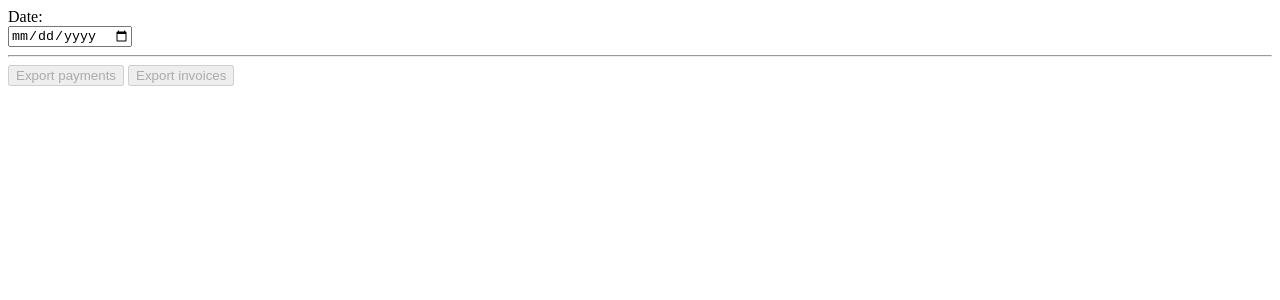
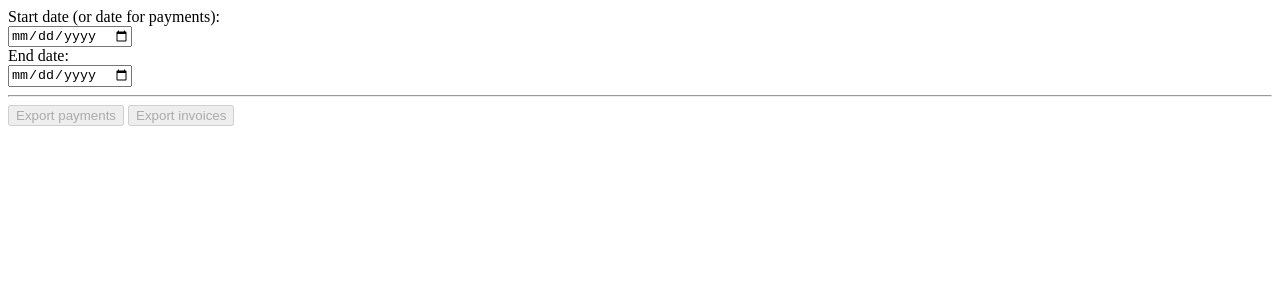
Before and after one commit to tymzap/stripe-exporter, a Next.js app: page / in a window 1280 px wide. Shown: the top 300 px of the page. Built offline with nearby package versions, Linux system fonts and the light colour scheme.

Commit message:
Implement selecting start date and end date for exporting invoices

```diff
--- a/src/app/api/invoices/prepareZipFile.js
+++ b/src/app/api/invoices/prepareZipFile.js
@@ -1,8 +1,8 @@
-import { getInvoicesForDay } from "~/lib/getInvoicesForDay";
+import { getInvoicesForDateRange } from "~/lib/getInvoicesForDateRange";
 import { createZipFile } from "~/lib/createZipFile";
 
-export async function prepareZipFile(day) {
-  const invoices = await getInvoicesForDay(new Date(day));
+export async function prepareZipFile(startDate, endDate) {
+  const invoices = await getInvoicesForDateRange(startDate, endDate);
 
   const content = invoices.map((invoice) => ({
     buffer: Buffer.from(invoice.arrayBuffer),
--- a/src/app/api/invoices/route.js
+++ b/src/app/api/invoices/route.js
@@ -1,14 +1,21 @@
 import { prepareZipFile } from "./prepareZipFile";
 
 export async function GET(request) {
-  const { searchParams } = new URL(request.url);
-  const day = searchParams.get("day");
+  const startDate = request.nextUrl.searchParams.get("startDate");
+  const endDate = request.nextUrl.searchParams.get("endDate");
 
-  if (!day) {
-    return new Response("day param missing", { status: 404 });
+  if (!startDate) {
+    return new Response("startDate param missing", { status: 404 });
   }
 
-  const zipFileStream = await prepareZipFile(day);
+  if (!endDate) {
+    return new Response("endDate param missing", { status: 404 });
+  }
+
+  const parsedStartDate = new Date(startDate);
+  const parsedEndDate = new Date(endDate);
+
+  const zipFileStream = await prepareZipFile(parsedStartDate, parsedEndDate);
 
   const headers = new Headers();
   headers.set("Content-Type", "application/zip");
--- a/src/app/api/payments/route.js
+++ b/src/app/api/payments/route.js
@@ -1,8 +1,7 @@
 import { preparePdfFile } from "./preparePdfFile";
 
 export async function GET(request) {
-  const { searchParams } = new URL(request.url);
-  const day = searchParams.get("day");
+  const day = request.nextUrl.searchParams.get("startDate");
 
   if (!day) {
     return new Response("day param missing", { status: 404 });
--- a/src/app/page.jsx
+++ b/src/app/page.jsx
@@ -4,21 +4,36 @@ import { useHome } from "./useHome";
 
 export default function Home() {
   const {
-    handleChangeDate,
+    startDate,
+    endDate,
+    handleChangeStartDate,
+    handleChangeEndDate,
     handleExportInvoices,
     handleExportPayments,
     isInvoiceExportDisabled,
     isPaymentExportDisabled,
-    date,
   } = useHome();
 
   return (
     <>
-      <label>
-        Date:
-        <br />
-        <input type="date" onChange={handleChangeDate} value={date} />
-      </label>
+      <div>
+        <label>
+          Start date (or date for payments):
+          <br />
+          <input
+            type="date"
+            onChange={handleChangeStartDate}
+            value={startDate}
+          />
+        </label>
+      </div>
+      <div>
+        <label>
+          End date:
+          <br />
+          <input type="date" onChange={handleChangeEndDate} value={endDate} />
+        </label>
+      </div>
       <hr />
       <button onClick={handleExportPayments} disabled={isPaymentExportDisabled}>
         Export payments
--- a/src/app/useHome.js
+++ b/src/app/useHome.js
@@ -2,37 +2,55 @@ import { useState } from "react";
 import { downloadFile } from "~/lib/downloadFile";
 
 export function useHome() {
-  const [date, setDate] = useState("");
+  const [startDate, setStartDate] = useState("");
+  const [endDate, setEndDate] = useState("");
+
+  const handleChangeStartDate = (event) => {
+    const newStartDate = event.target.value;
+
+    setStartDate(newStartDate);
+  };
+  const handleChangeEndDate = (event) => {
+    const newEndDate = event.target.value;
+
+    setEndDate(newEndDate);
+  };
+
+  const isPaymentExportDisabled = !Boolean(startDate);
+  const isInvoiceExportDisabled = !Boolean(startDate) || !Boolean(endDate);
 
   const handleExportPayments = async () => {
-    const payments = await fetch(`/api/payments?day=${date}`).then((response) =>
-      response.blob(),
-    );
+    const payments = await getPayments(startDate);
 
     downloadFile(payments, "payments.pdf");
   };
 
   const handleExportInvoices = async () => {
-    const invoices = await fetch(`/api/invoices?day=${date}`).then((response) =>
-      response.blob(),
-    );
+    const invoices = await getInvoices(startDate, endDate);
 
     downloadFile(invoices, "invoices.zip");
   };
 
-  const handleChangeDate = (event) => {
-    setDate(event.target.value);
-  };
-
-  const isPaymentExportDisabled = !Boolean(date);
-  const isInvoiceExportDisabled = !Boolean(date);
-
   return {
-    date,
+    startDate,
+    endDate,
+    handleChangeStartDate,
+    handleChangeEndDate,
     handleExportPayments,
     handleExportInvoices,
-    handleChangeDate,
     isPaymentExportDisabled,
     isInvoiceExportDisabled,
   };
 }
+
+async function getPayments(day) {
+  return await fetch(`/api/payments?day=${day}`).then((response) =>
+    response.blob(),
+  );
+}
+
+async function getInvoices(startDate, endDate) {
+  return await fetch(
+    `/api/invoices?startDate=${startDate}&endDate=${endDate}`,
+  ).then((response) => response.blob());
+}
--- a/src/lib/createZipFile.js
+++ b/src/lib/createZipFile.js
@@ -2,10 +2,10 @@ import archiver from "archiver";
 import { PassThrough } from "stream";
 
 export async function createZipFile(content) {
-  const passthrough = new PassThrough();
+  const stream = new PassThrough();
 
   const archive = archiver("zip", { zlib: { level: 9 } });
-  archive.pipe(passthrough);
+  archive.pipe(stream);
 
   content.forEach((item) => {
     archive.append(item.buffer, { name: item.name });
@@ -13,5 +13,5 @@ export async function createZipFile(content) {
 
   await archive.finalize();
 
-  return passthrough;
+  return stream;
 }
--- /dev/null
+++ b/src/lib/getDateRangeBoundaryTimestamps.js
@@ -0,0 +1,13 @@
+export function getDateRangeBoundaryTimestamps(startDate, endDate) {
+  const startOfFirstDate = new Date(startDate);
+  startOfFirstDate.setHours(0, 0, 0, 0);
+  const startOfFirstDateTimestamp = Math.floor(
+    startOfFirstDate.getTime() / 1000,
+  );
+
+  const endOfLastDate = new Date(endDate);
+  endOfLastDate.setHours(23, 59, 59, 999);
+  const endOfLastDateTimestamp = Math.floor(endOfLastDate.getTime() / 1000);
+
+  return [startOfFirstDateTimestamp, endOfLastDateTimestamp];
+}
--- /dev/null
+++ b/src/lib/getInvoicesForDateRange.js
@@ -0,0 +1,38 @@
+import { getDateRangeBoundaryTimestamps } from "./getDateRangeBoundaryTimestamps";
+import { Stripe } from "~/lib/stripe";
+
+export async function getInvoicesForDateRange(startDate, endDate) {
+  const [startTimestamp, endTimestamp] = getDateRangeBoundaryTimestamps(
+    startDate,
+    endDate,
+  );
+
+  const query = `status:"succeeded" AND created>${startTimestamp - 1} AND created<${endTimestamp + 1}`;
+
+  // todo implement paginating over results when `has_more` from the response is `true`
+  const { data: payments } = await Stripe.paymentIntents.search({
+    query,
+    expand: ["data.invoice"],
+    limit: PAYMENTS_LIMIT,
+  });
+
+  return Promise.all(
+    payments.map(async (payment) => await getInvoiceFromPayment(payment)),
+  );
+}
+
+async function getInvoiceFromPayment(payment) {
+  const url = payment.invoice.invoice_pdf;
+  const number = payment.invoice.number;
+
+  const arrayBuffer = await fetch(url).then((response) =>
+    response.arrayBuffer(),
+  );
+
+  return {
+    number,
+    arrayBuffer,
+  };
+}
+
+const PAYMENTS_LIMIT = 100;
```
